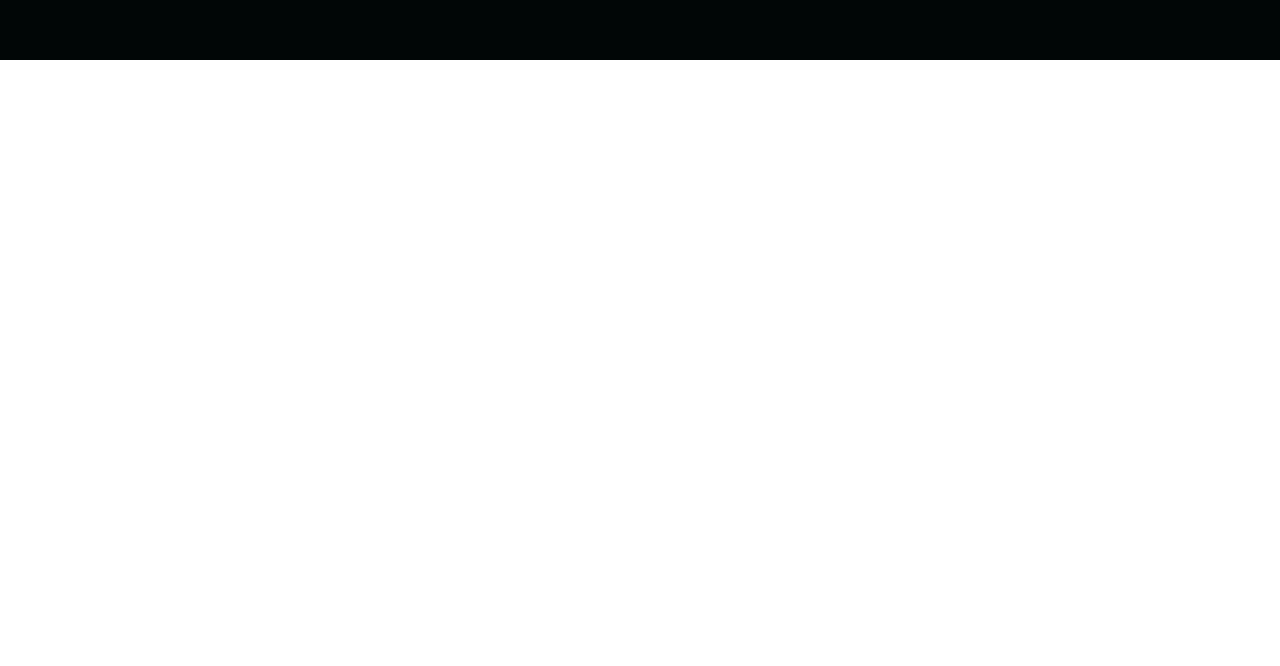
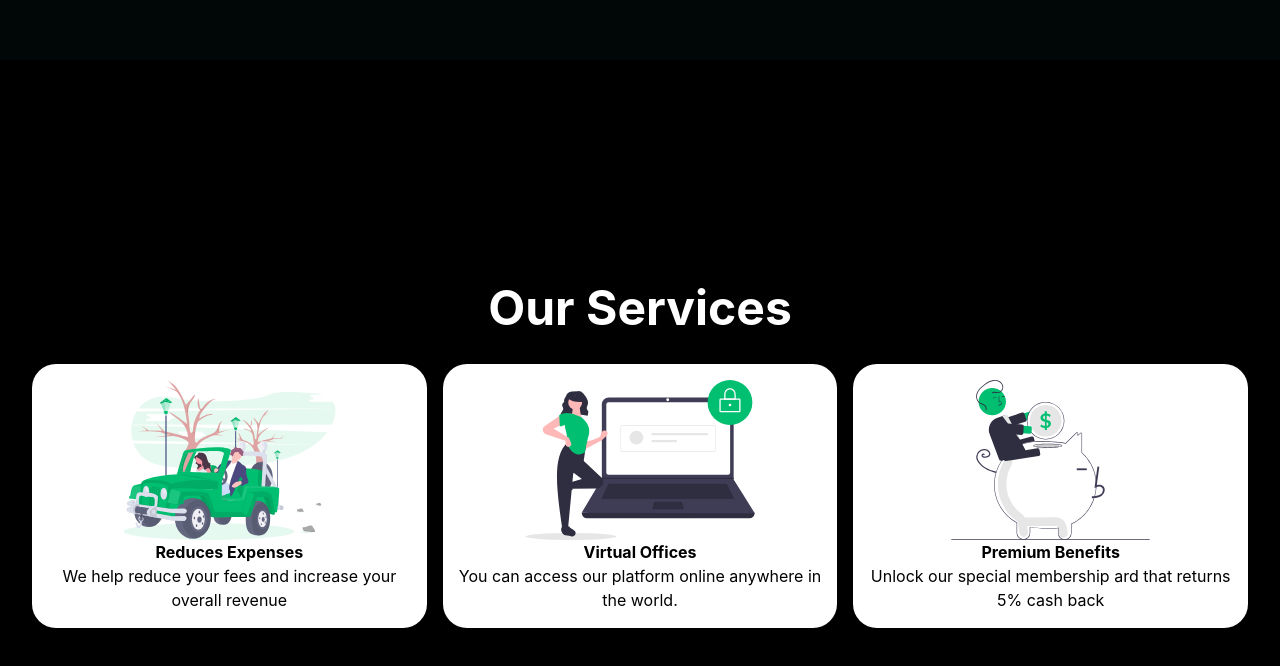
Before and after one commit to Dudeonyx/react-website-template-nextjs, a Next.js app: page / in a window 1280 px wide. Shown: the part 3320-3986 px from the top of the page. Before the commit the page ends 3380 px from the top, so only its background shows below. Built offline with nearby package versions, Linux system fonts and the light colour scheme; a web font is replaced by a local one.

Commit message:
imported services

```diff
--- a/pages/index.tsx
+++ b/pages/index.tsx
@@ -6,6 +6,7 @@
 import NavBar from '../components/NavBar';
 import SideBar from '../components/SideBar';
 import { homeObjOne, homeObjTwo, homeObjThree } from '../components/InfoSection/Data';
+import Services from '../components/Services/Services';
 
 export interface SideBarProps {
   showSideBar: boolean;
@@ -23,6 +24,7 @@
       <InfoSection {...homeObjOne} />
       <InfoSection {...homeObjTwo} />
       <InfoSection {...homeObjThree} />
+      <Services />
     </>
   );
 };
```
